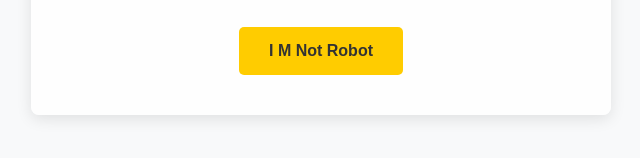
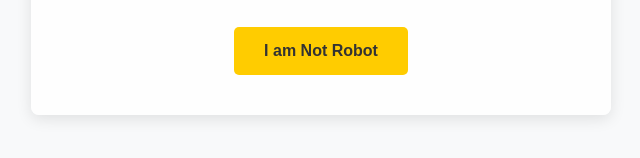
Before and after one commit to manish261panchal/plink1, a plain HTML site: page INDEX.html in a window 1280 px wide. Shown: the part 538-696 px from the top of the page, 319-959 px from the left. Drawn offline with Linux system fonts and the light colour scheme.

Commit message:
Update INDEX.html

```diff
--- a/INDEX.html
+++ b/INDEX.html
@@ -14,7 +14,7 @@
             <p>One more step...
 </br>Please Complete the Security Check!</p>
             <div class="captcha-container">
-                <button class="cta-button" onclick="startCaptcha()">I M Not Robot</button>
+                <button class="cta-button" onclick="startCaptcha()">I am Not Robot</button>
                 <div class="captcha-verification">
                     <div class="loading-spinner" id="loading-spinner"></div>
                     <div class="checkmark" id="checkmark">
```
